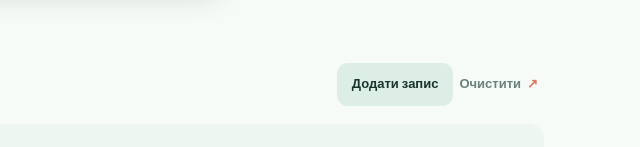
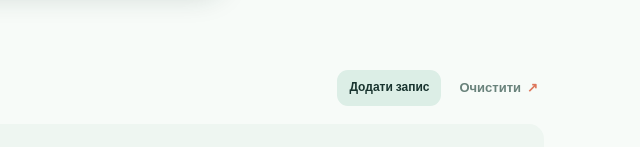
Before and after one commit to Serhii-Karmanovich/Puppy-Luna-calendar, a plain HTML site: page index.html in a window 1280 px wide. Shown: the part 804-951 px from the top of the page, 640-1280 px from the left. Drawn offline with nearby package versions, Linux system fonts and the light colour scheme.

Commit message:
Update vaccine.css

```diff
--- a/vaccine.css
+++ b/vaccine.css
@@ -4,3 +4,4 @@
 .vaccine-record-head span{font-size:12px;color:var(--muted);white-space:nowrap}
 .vaccine-record p{font-size:12px;color:var(--muted);margin:5px 0}
 .vaccine-record small{font-size:11px;color:#6f827d}
+.section-actions{display:flex;align-items:center;gap:12px}.compact-button{padding:9px 12px;font-size:12px}
```
